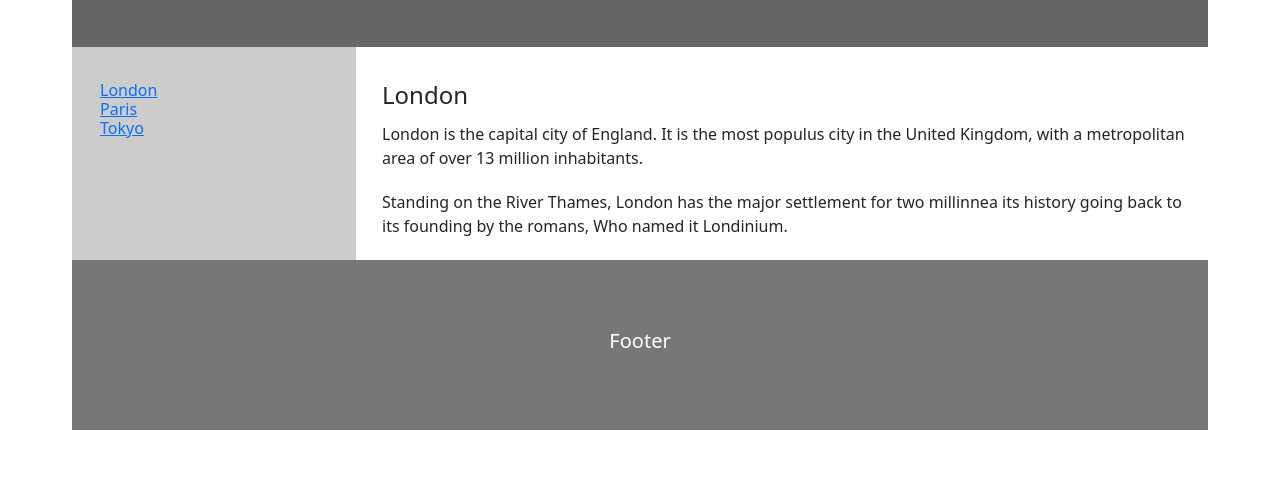
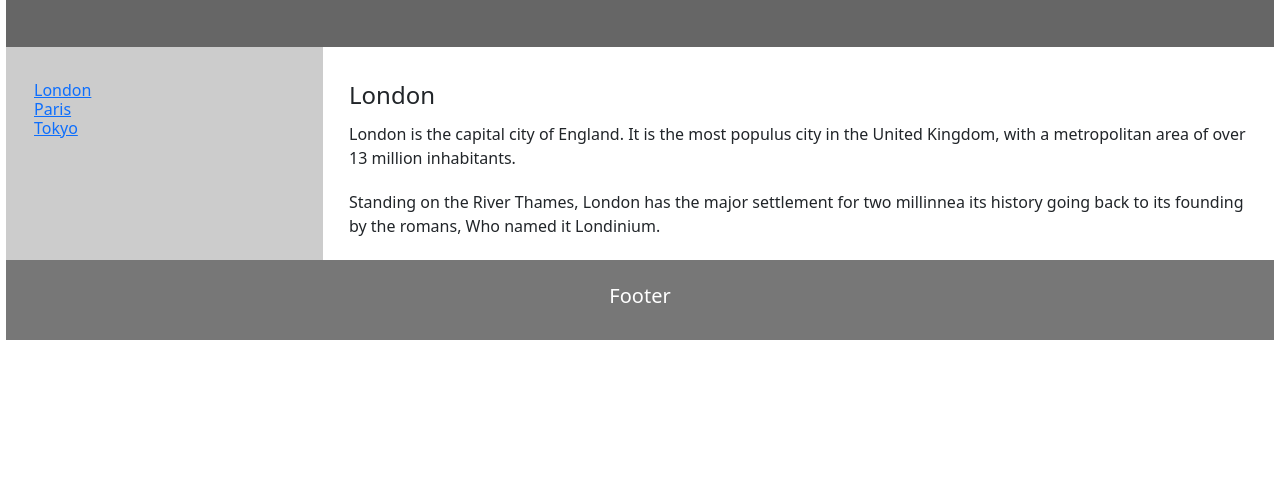
Before and after one commit to Doulatmahar/Bootstrap-repository, a plain HTML site: page index.html in a window 1280 px wide. Shown: the part 313-800 px from the top of the page. Drawn offline with nearby package versions, Linux system fonts and the light colour scheme.

Commit message:
Bootstrap

```diff
--- a/index.html
+++ b/index.html
@@ -16,7 +16,7 @@
     <link rel="stylesheet" href="style.css" />
   </head>
   <body>
-    <div class="container">
+    <div class="container-fluid">
       <div>
         <h1>CSS Layout Float</h1>
         <p>
--- a/style.css
+++ b/style.css
@@ -17,7 +17,7 @@
 }
 #col-12 {
   background-color: #777;
-  height: 170px;
+  height: 80px;
 }
 .heading-1 {
   font-size: 60px;
```
